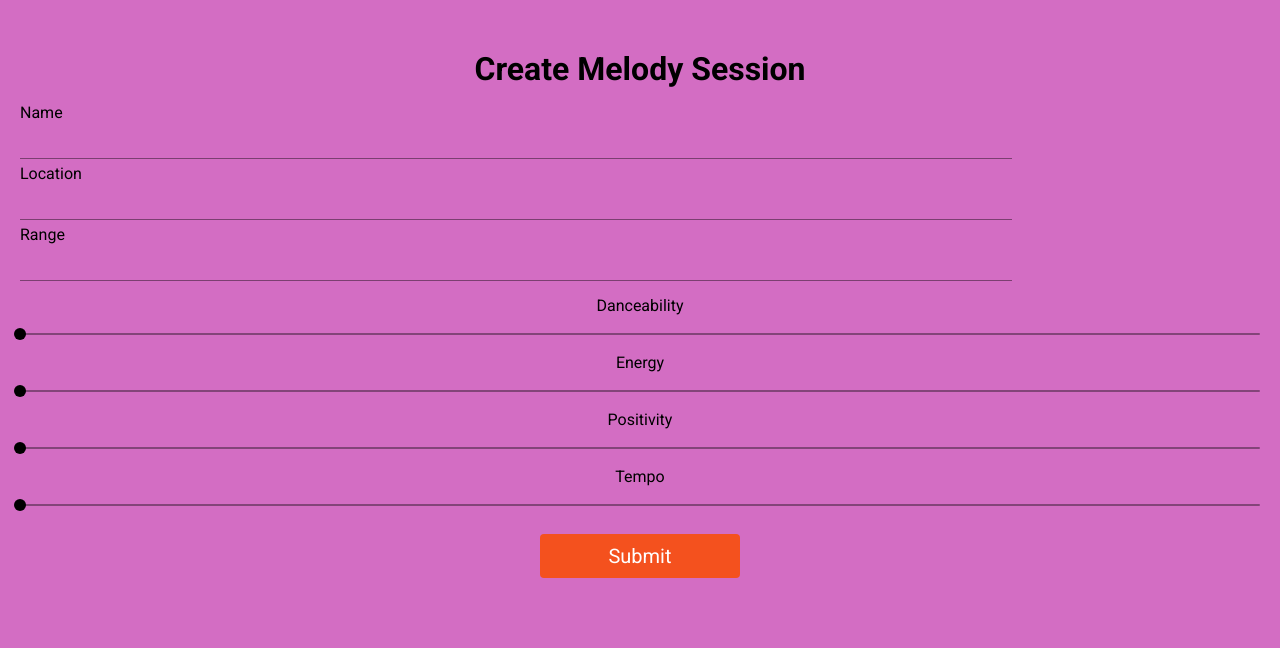
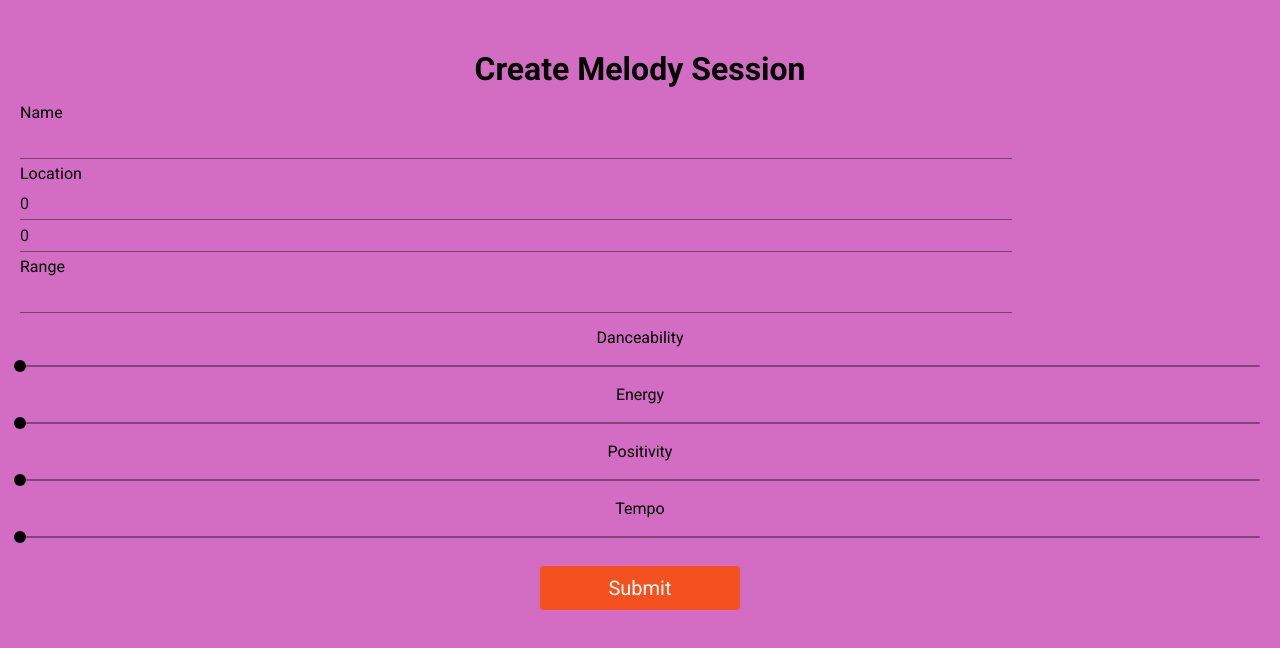
Before and after one commit to sumitrc9/melody_map, a React (Create React App) app in the folder client/: page /addsession in a window 1280 px wide. Shown: the top 648 px of the page. Built offline with nearby package versions, Linux system fonts and the light colour scheme; what google-maps-react would draw is missing.

Commit message:
Current location hook up

```diff
--- a/client/package.json
+++ b/client/package.json
@@ -4,9 +4,11 @@
   "private": true,
   "dependencies": {
     "@material-ui/core": "^4.5.1",
+    "@material-ui/icons": "^4.5.1",
     "google-maps-react": "^2.0.2",
     "react": "^16.11.0",
     "react-dom": "^16.11.0",
+    "react-load-script": "0.0.6",
     "react-map-gl": "^5.0.12",
     "react-router-dom": "^5.1.2",
     "react-scripts": "3.2.0",
--- a/client/src/pages/AddSession.js
+++ b/client/src/pages/AddSession.js
@@ -7,9 +7,18 @@ class AddSession extends Component {
   constructor(props) {
     super(props)
 
+    var location = {
+      lat: 0.0,
+      lng: 0.0
+    }
+
+    if (props.location.state) {
+      location = props.location.state.location
+    }
+
     this.state = {
       name: '',
-      location: '',
+      location: location,
       range: '',
       danceability: '0.0',
       energy: '0.0',
@@ -23,6 +32,18 @@ class AddSession extends Component {
       var change = {}
       change[property] = event.target.value;
       this.setState(change)
+    }
+  }
+
+  locationChanged(property) {
+    return (event) => {
+      var change = this.state.location
+      change[property] = event.target.value;
+      this.setState({
+        location: change
+      }, () => {
+        console.log(this.state)
+      })
     }
   }
 
@@ -56,7 +77,8 @@ class AddSession extends Component {
           {/* Text input is super hacky right now */}
           <TextField className="optionInput" onChange={this.textChanged('name').bind(this)}/>
           <p className="option">Location</p>
-          <TextField className="optionInput" onChange={this.textChanged('location').bind(this)}/>
+          <TextField className="optionInput" onChange={this.locationChanged('lat').bind(this)} value={this.state.location.lat}/>
+          <TextField className="optionInput" onChange={this.locationChanged('lng').bind(this)} value={this.state.location.lng}/>
           <p className="option">Range</p>
           <TextField className="optionInput" onChange={this.textChanged('range').bind(this)}/>
         </div>
--- a/client/src/pages/MapPage.js
+++ b/client/src/pages/MapPage.js
@@ -3,6 +3,7 @@ import {Map, Marker, GoogleApiWrapper} from 'google-maps-react';
 import { Redirect } from 'react-router-dom';
 import * as constants from '../constants';
 import Cookies from 'universal-cookie';
+import { Button } from '@material-ui/core';
 
 export class MapContainer extends Component {
 
@@ -11,7 +12,7 @@ export class MapContainer extends Component {
     this.state = defaultState
   }
 
-  componentWillMount(){
+  componentWillMount() {
     const cookies = new Cookies();
     if (navigator.geolocation) {
 
@@ -45,18 +46,35 @@ export class MapContainer extends Component {
     }
   }
 
+  createSession() {
+    this.setState({
+      toCreateSession: true,
+    })
+  }
+
   render() {
     if (this.state.toSession === true) {
       return <Redirect to='/session'/>
     }
 
+    if (this.state.toCreateSession === true) {
+      return <Redirect to={{
+          pathname: '/addsession',
+          state: { location: this.state.center }
+        }}
+      />
+    }
+
     return (
-      <Map initialCenter={{lat:33.7709925, lng:-84.4037136}} center={this.state.center} google={this.props.google} disableDefaultUI={true} zoom={14} styles={constants.mapStyles}>
+      <div>
+        <Map initialCenter={{lat:33.7709925, lng:-84.4037136}} center={this.state.center} google={this.props.google} disableDefaultUI={true} zoom={14} styles={constants.mapStyles}>
 
-        <Marker position={this.state.center}
-                onClick={this.onMarkerClick.bind(this)}
-                name={'Current location'} />
-      </Map>
+          <Marker position={this.state.center}
+                  onClick={this.onMarkerClick.bind(this)}
+                  name={'Current location'} />
+        </Map>
+        <Button style={{backgroundColor: 'white'}} onClick={this.createSession.bind(this)}>Create Session</Button>
+      </div>
     );
   }
 
```
Also changed, not shown: 2 other files (tests, documents, lock files or other folders).
